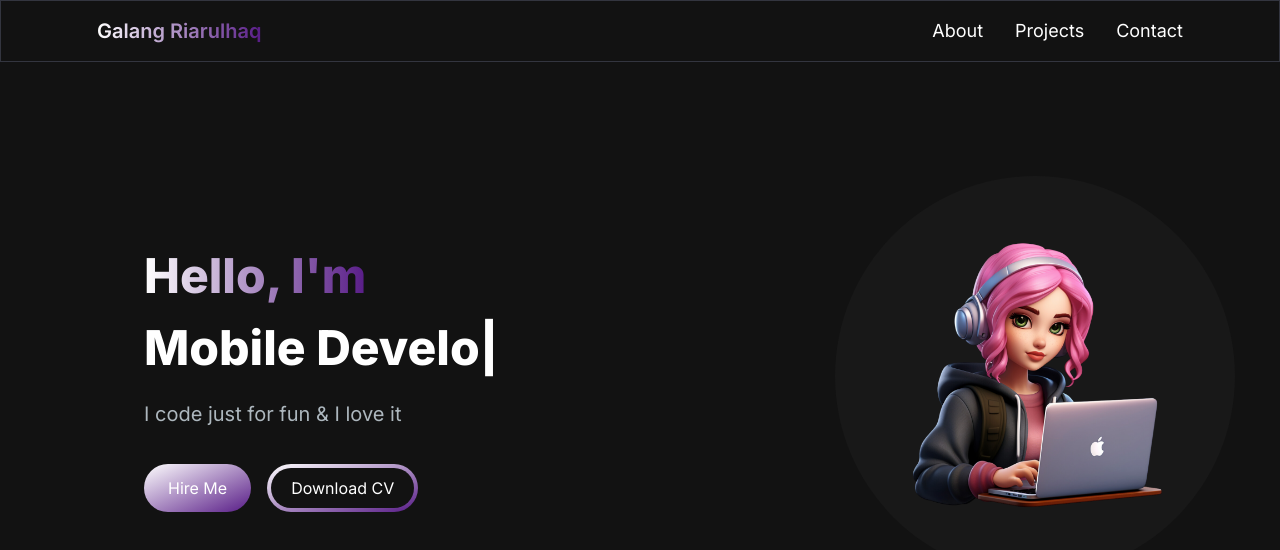
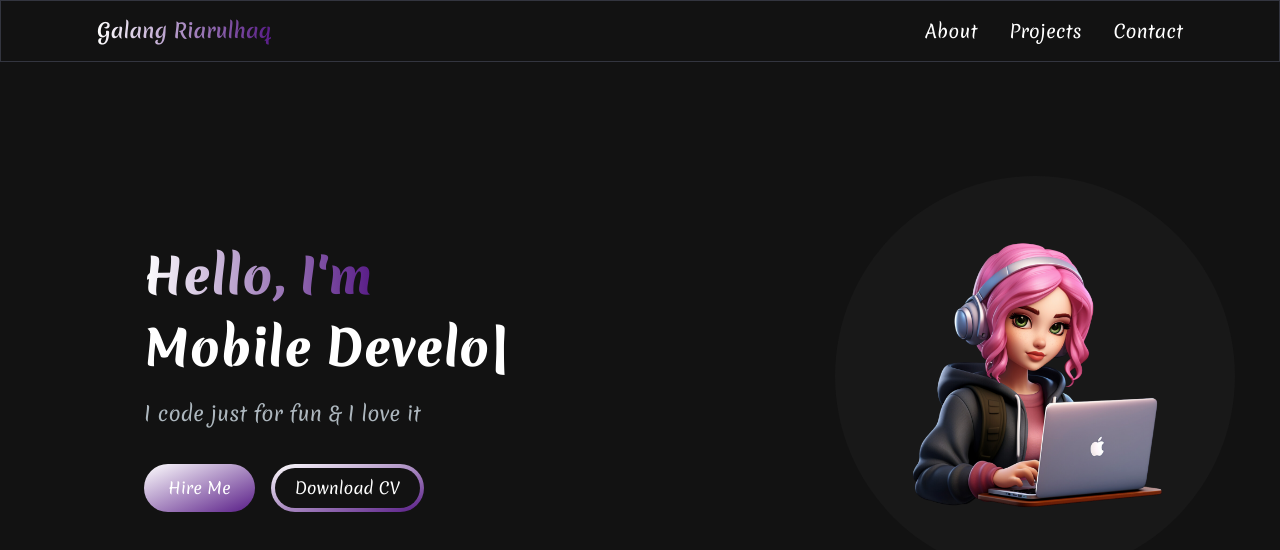
Before and after one commit to galangriarulhaq/Next.js-Portfolio, a Next.js app: page / in a window 1280 px wide. Shown: the top 550 px of the page. Built offline with nearby package versions, Linux system fonts and the light colour scheme.

Commit message:
Change Font

```diff
--- a/src/app/layout.jsx
+++ b/src/app/layout.jsx
@@ -1,17 +1,17 @@
-import { Inter } from "next/font/google";
+import { Merienda } from "next/font/google";
 import "./globals.css";
 
-const inter = Inter({ subsets: ["latin"] });
+const merienda = Merienda({ subsets: ["latin"] });
 
 export const metadata = {
-  title: "Create Next App",
-  description: "Generated by create next app",
+  title: "Portfolio",
+  description: "Website Portfolio Galang Riarulhaq",
 };
 
 export default function RootLayout({ children }) {
   return (
     <html lang="en">
-      <body className={inter.className}>{children}</body>
+      <body className={merienda.className}>{children}</body>
     </html>
   );
 }
```
